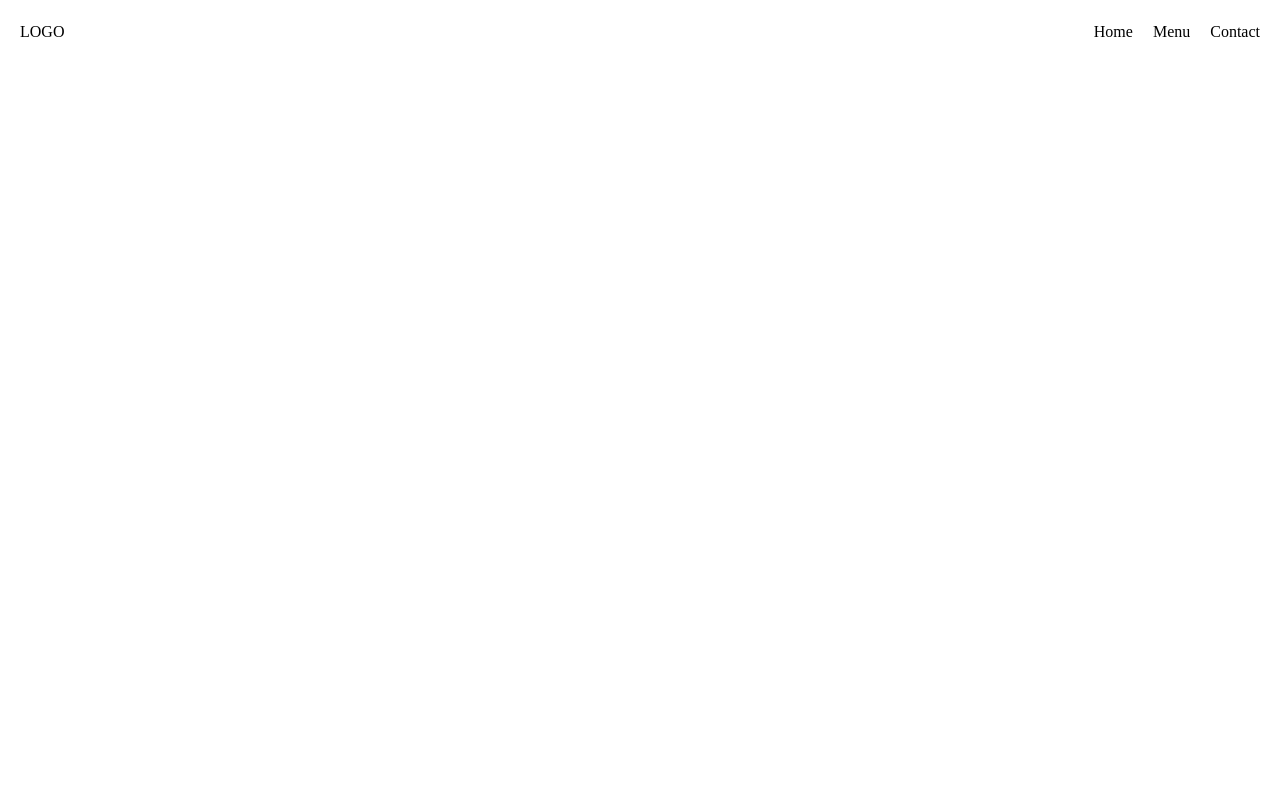
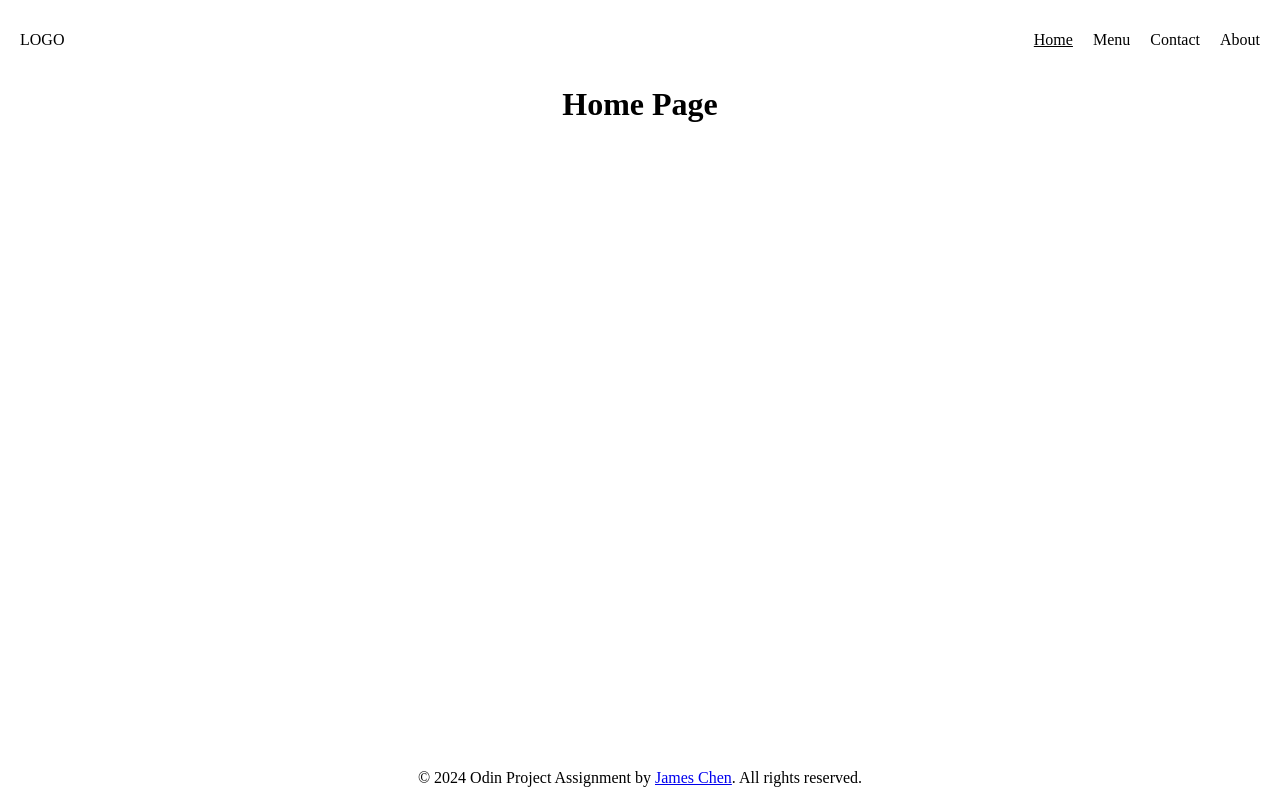
Before and after one commit to Jameschan215/Restaurant, a website built with webpack: page src/template.html in a window 1280 px wide. Built offline with nearby package versions, Linux system fonts and the light colour scheme.

Commit message:
1st commit - structure the app

```diff
--- a/src/index.js
+++ /dev/null
@@ -1,2 +0,0 @@
-import './styles/reset.css';
-import './styles/main.css';
--- /dev/null
+++ b/src/scripts/about.js
@@ -0,0 +1,3 @@
+export function about() {
+	return `<h1>About Page</h1>`;
+}
--- /dev/null
+++ b/src/scripts/contact.js
@@ -0,0 +1,3 @@
+export function contact() {
+	return `<h1>Contact Page</h1>`;
+}
--- /dev/null
+++ b/src/scripts/home.js
@@ -0,0 +1,3 @@
+export function home() {
+	return `<h1>Home Page</h1>`;
+}
--- /dev/null
+++ b/src/scripts/index.js
@@ -0,0 +1,74 @@
+import '../styles/reset.css';
+import '../styles/main.css';
+import { home } from './home';
+import { menu } from './menu';
+import { contact } from './contact';
+import { about } from './about';
+
+const tabs = [
+	{
+		tabId: 1,
+		tabName: 'Home',
+	},
+	{
+		tabId: 2,
+		tabName: 'Menu',
+	},
+	{
+		tabId: 3,
+		tabName: 'Contact',
+	},
+	{
+		tabId: 4,
+		tabName: 'About',
+	},
+];
+
+const navDom = document.querySelector('header nav');
+const contentDom = document.querySelector('#content');
+let currentTabId = 1;
+
+function updatePage() {
+	navDom.innerHTML = tabs
+		.map(
+			(tab) =>
+				`<button class="tab ${
+					currentTabId === tab.tabId ? 'active' : ''
+				}" data-tab-id="${tab.tabId}">${tab.tabName}</button>`
+		)
+		.join('');
+
+	getPageContent(currentTabId);
+
+	// Tab event listeners
+	document.querySelectorAll('header nav button').forEach((btn) => {
+		btn.addEventListener('click', (event) => {
+			const tabId = +event.target.getAttribute('data-tab-id');
+			if (tabId) {
+				currentTabId = tabId;
+				updatePage();
+			}
+		});
+	});
+}
+
+function getPageContent(tabId) {
+	switch (tabId) {
+		case 1:
+			contentDom.innerHTML = home();
+			break;
+		case 2:
+			contentDom.innerHTML = menu();
+			break;
+		case 3:
+			contentDom.innerHTML = contact();
+			break;
+		case 4:
+			contentDom.innerHTML = about();
+			break;
+		default:
+			break;
+	}
+}
+
+updatePage();
--- /dev/null
+++ b/src/scripts/menu.js
@@ -0,0 +1,3 @@
+export function menu() {
+	return `<h1>Menu Page</h1>`;
+}
--- a/src/styles/main.css
+++ b/src/styles/main.css
@@ -1,25 +1,31 @@
 html {
 	font-size: 62.5%;
+	height: 100%;
 }
 
 body {
+	height: 100%;
 	font-size: 1.6rem;
 }
 
-button {
-	margin: 0;
-	padding: 0;
-	border: none;
-	background-color: transparent;
+.container {
+	width: 100%;
+	height: 100%;
+
+	display: flex;
+	flex-direction: column;
+	align-items: center;
 }
 
-header {
+.header {
+	width: 100%;
+	height: 80px;
+	padding: 0 20px;
 	display: flex;
 	align-items: center;
-	padding: 20px;
 }
 
-nav {
+.nav {
 	display: flex;
 	justify-content: space-between;
 	align-items: center;
@@ -27,3 +33,22 @@ nav {
 
 	margin-left: auto;
 }
+
+.tab {
+	margin: 0;
+	padding: 0;
+	border: none;
+	background-color: transparent;
+	cursor: pointer;
+	transition: all 200ms ease-in-out;
+}
+
+.tab.active,
+.tab:hover {
+	text-decoration: underline;
+}
+
+.footer {
+	margin-top: auto;
+	margin-bottom: 10px;
+}
--- a/src/template.html
+++ b/src/template.html
@@ -6,11 +6,21 @@
 		<title>Restaurant</title>
 	</head>
 	<body>
-		<header>
-			<div class="logo">LOGO</div>
-			<nav>
-				<button>Home</button><button>Menu</button><button>Contact</button>
-			</nav>
-		</header>
+		<div class="container">
+			<header class="header">
+				<div class="logo">LOGO</div>
+				<nav class="nav"></nav>
+			</header>
+
+			<div id="content"></div>
+
+			<footer class="footer">
+				<p>
+					© 2024 Odin Project Assignment by
+					<a href="https://github.com/JamesChan" target="_blank">James Chen</a>.
+					All rights reserved.
+				</p>
+			</footer>
+		</div>
 	</body>
 </html>
--- a/webpack.config.js
+++ b/webpack.config.js
@@ -3,7 +3,7 @@ const HtmlWebpackPlugin = require('html-webpack-plugin');
 
 module.exports = {
 	mode: 'development',
-	entry: './src/index.js',
+	entry: './src/scripts/index.js',
 	output: {
 		filename: 'main.js',
 		path: path.join(__dirname, 'dist'),
```
